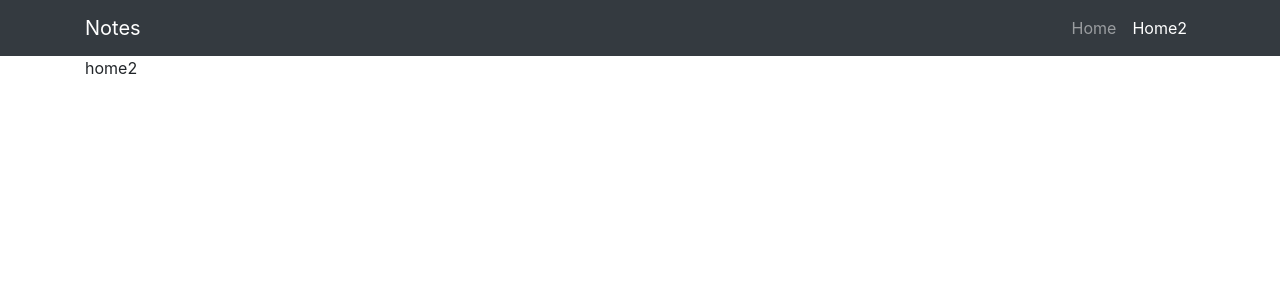
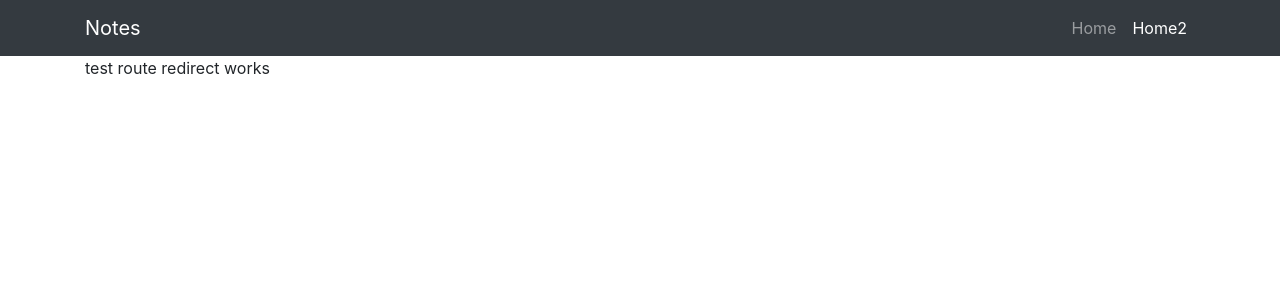
Before and after one commit to cakasuma/TODO, a React (Create React App) app: page /home2 in a window 1280 px wide. Shown: the top 300 px of the page. Built offline with nearby package versions, Linux system fonts and the light colour scheme.

Commit message:
improve styling

```diff
--- a/src/templates/components/note.jsx
+++ b/src/templates/components/note.jsx
@@ -4,7 +4,7 @@ import { Card, CardText, CardBody,
 
 const Note = ({ note, deleteNote }) => {
     return (
-        <Card>
+        <Card className='mb-2'>
             <CardBody>
                 <CardTitle tag='h5'>{note.title}</CardTitle>
                 <CardSubtitle tag='h6' className='mb-2 text-muted'>{note.subtitle}</CardSubtitle>
--- a/src/templates/pages/home.jsx
+++ b/src/templates/pages/home.jsx
@@ -45,10 +45,10 @@ class Home extends Component {
             <Row>
                 <Col md='6' sm='12'>
                     <Form updateData={this._updateNoteData.bind(this)} />
-                    <Button className='w-100 mt-2' color='danger' onClick={this._deleteNotes.bind(this)}>Clear All</Button>
+                    <Button className='w-100 my-2' color='danger' onClick={this._deleteNotes.bind(this)}>Clear All</Button>
                 </Col>
                 { !this.state.notes.length &&
-                    <Col md='6' sm='12'>
+                    <Col className='pt-sm-2' md='6' sm='12'>
                         <h2 className='text-muted text-center'>No data available at the moment</h2>
                     </Col>
                 }
--- a/src/templates/pages/home2.jsx
+++ b/src/templates/pages/home2.jsx
@@ -3,7 +3,7 @@ import { Container } from 'reactstrap';
 
 const Home2 = () => (
     <Container>
-        home2
+        test route redirect works
     </Container>
 )
 
```
